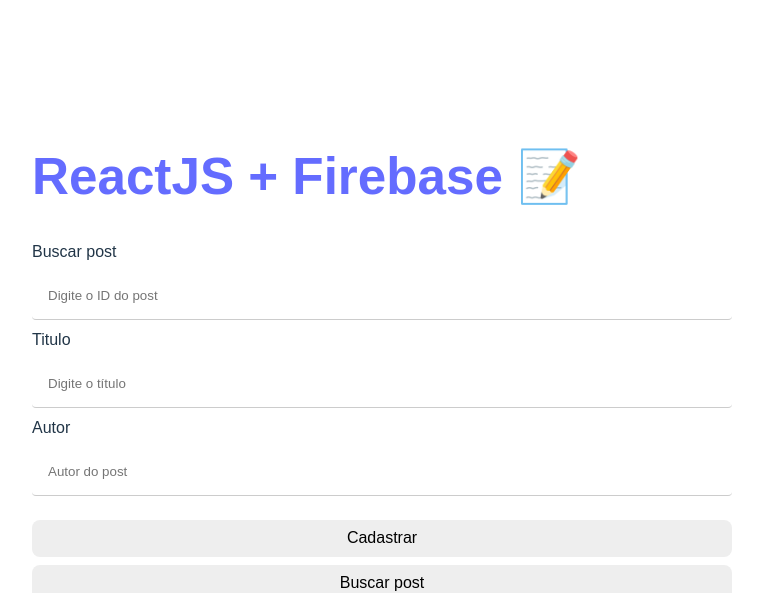
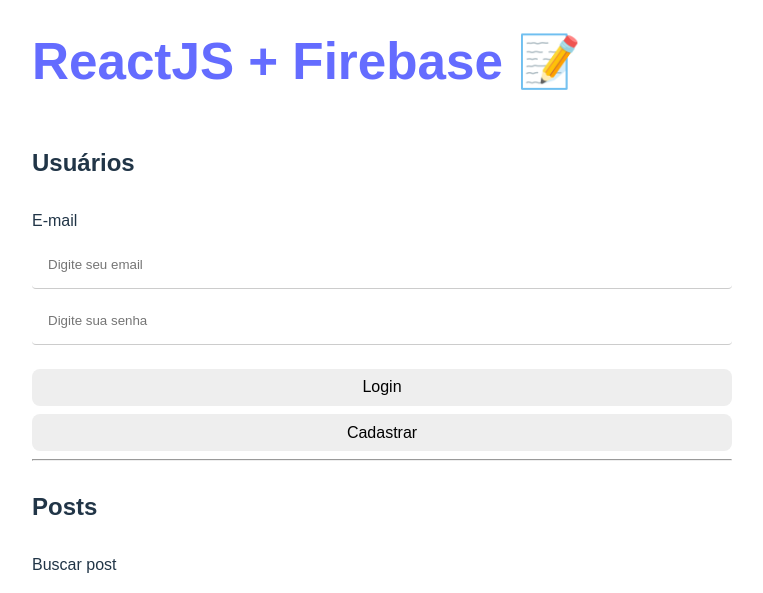
Before and after one commit to renanvilelati/project-firebase, a React (Vite) app: page / in a window 1280 px wide. Shown: the top 593 px of the page, without its empty margins (258-1021 px from the left). Built offline with nearby package versions, Linux system fonts and the light colour scheme; no server answers; the database is empty.

Commit message:
Criando login de usuário

```diff
--- a/src/App.jsx
+++ b/src/App.jsx
@@ -1,6 +1,6 @@
 import { useState, useEffect } from 'react'
 
-import { db } from './firebaseConnection'
+import { db, auth } from './firebaseConnection'
 import {
   doc,
   setDoc,
@@ -13,6 +13,8 @@
   onSnapshot
 } from 'firebase/firestore'
 
+import { createUserWithEmailAndPassword, signInWithEmailAndPassword } from 'firebase/auth'
+
 import { Trash } from 'phosphor-react'
 
 import './App.css'
@@ -22,6 +24,12 @@
   const [titulo, setTitulo] = useState('')
   const [autor, setAutor] = useState('')
   const [idPost, setIdPost] = useState('')
+
+  const [user, setUser] = useState(false)
+  const [userDetail, setUserDetail] = useState({})
+
+  const [email, setEmail] = useState('')
+  const [senha, setSenha] = useState('')
 
   const [posts, setPosts] = useState([])
 
@@ -145,11 +153,80 @@
 
   }
 
+  async function novoUsuario() {
+    await createUserWithEmailAndPassword(auth, email, senha)
+      .then((value) => {
+        console.log('CADASTRADO COM SUCESSO');
+        console.log(value);
+        setEmail('')
+        setSenha('')
+      })
+      .catch((error) => {
+
+        if (error.code === 'auth/weak-password') {
+          alert('Senha muito fraca!')
+        } else if (error.code === 'auth/email-already-in-use') {
+          alert('Email já está sendo usado!')
+        }
+
+      })
+  }
+
+  async function logarUsuario() {
+    await signInWithEmailAndPassword(auth, email, senha)
+      .then(value => {
+        console.log('USUÁRIO LOGADO COM SUCESSO');
+        console.log(value.user);
+
+        setUserDetail({
+          uid: value.user.uid,
+          email: value.user.email
+        })
+
+        setUser(true)
+
+        setEmail('')
+        setSenha('')
+      })
+      .catch(error => {
+        console.log('ERRO AO FAZER O LOGIN');
+      })
+  }
+
   return (
     <div>
       <h1>ReactJS + Firebase 📝</h1>
 
+      {user && (
+        <div>
+          <strong>Seja bem-vindo(a)! Você está logado!</strong>
+          <p>ID: {userDetail.uid} - Email: {userDetail.email}</p>
+        </div>
+      )}
+
       <div className="container">
+        <h2>Usuários</h2>
+        <label>E-mail</label>
+        <input
+          type="text"
+          value={email}
+          onChange={e => setEmail(e.target.value)}
+          placeholder='Digite seu email'
+        />
+        <input
+          type="text"
+          value={senha}
+          onChange={e => setSenha(e.target.value)}
+          placeholder='Digite sua senha'
+        />
+        <button onClick={logarUsuario}>Login</button>
+        <button onClick={novoUsuario}>Cadastrar</button>
+      </div>
+
+      <hr />
+
+      <div className="container">
+        <h2>Posts</h2>
 
         <label>Buscar post</label>
         <input
--- a/src/firebaseConnection.js
+++ b/src/firebaseConnection.js
@@ -1,5 +1,6 @@
 import { initializeApp } from 'firebase/app'
 import { getFirestore } from 'firebase/firestore'
+import { getAuth } from 'firebase/auth'
 
 // Configuração pega no site do firebase para cada app
 const firebaseConfig = {
@@ -16,3 +17,6 @@
 
 // Recuperando o banco firestore
 export const db = getFirestore(firebaseApp)
+
+// Fazer autenticação
+export const auth = getAuth(firebaseApp)
```
